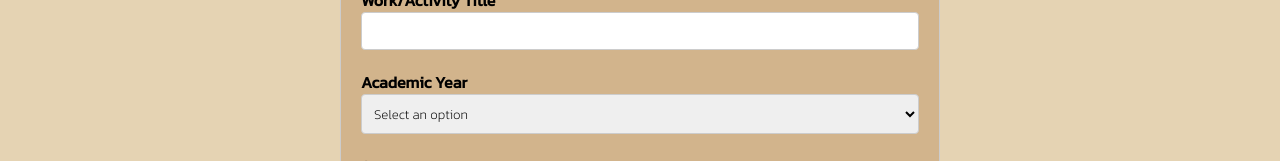
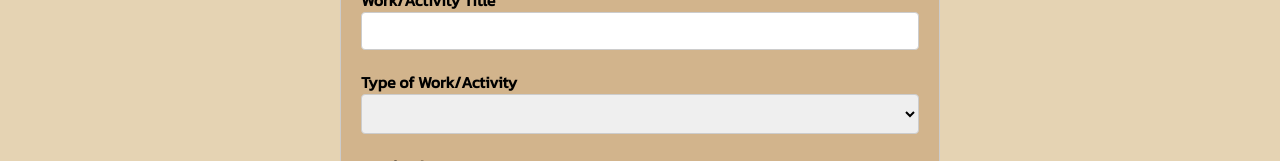
Before and after one commit to Pubhai/CS100-Project-G55, a plain HTML site: page html/form.html in a window 1280 px wide. Shown: the part 639-800 px from the top of the page. Drawn offline with Linux system fonts and the light colour scheme; no server answers.

Commit message:
27th Commit

```diff
--- a/html/form.html
+++ b/html/form.html
@@ -61,19 +61,19 @@
         <input type="text" id="workTitle" name="workTitle" />
       </div>
 
-      <!-- <div class="form-group">
+      <div class="form-group">
         <label for="activityType">Type of Work/Activity</label>
         <select id="activityType" name="activityType">
-          <option value="" disabled selected>Select an option</option>
+          <!-- <option value="" disabled selected>Select an option</option>
           <option value="Course">Course</option>
           <option value="Activity">Activity</option>
           <option value="Work">Work</option>
           <option value="Research">Research</option>
           <option value="Sports">Sports</option>
           <option value="Competition">Competition</option>
-          <option value="Computer Science">Computer Science</option>
+          <option value="Computer Science">Computer Science</option> -->
         </select>
-      </div> -->
+      </div>
 
       <!-- Academic Year Field -->
       <div class="form-group">
```
